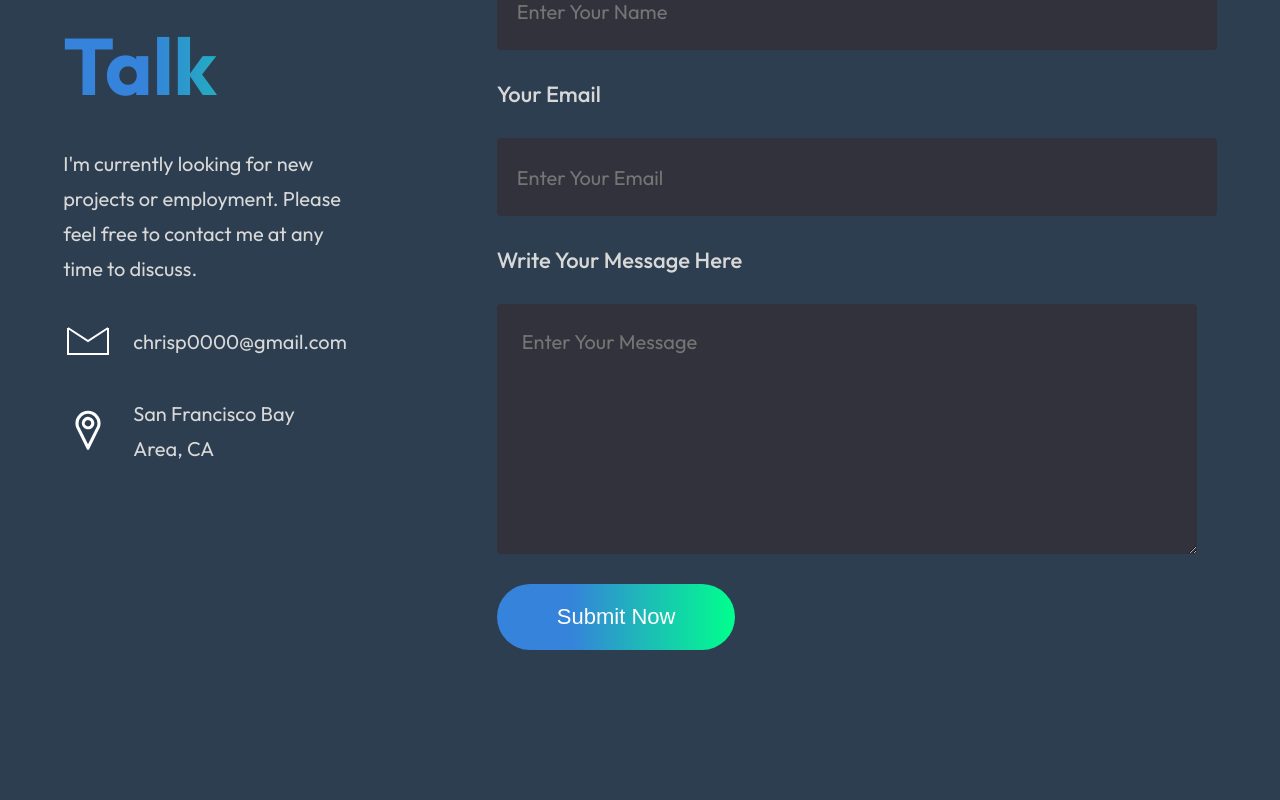
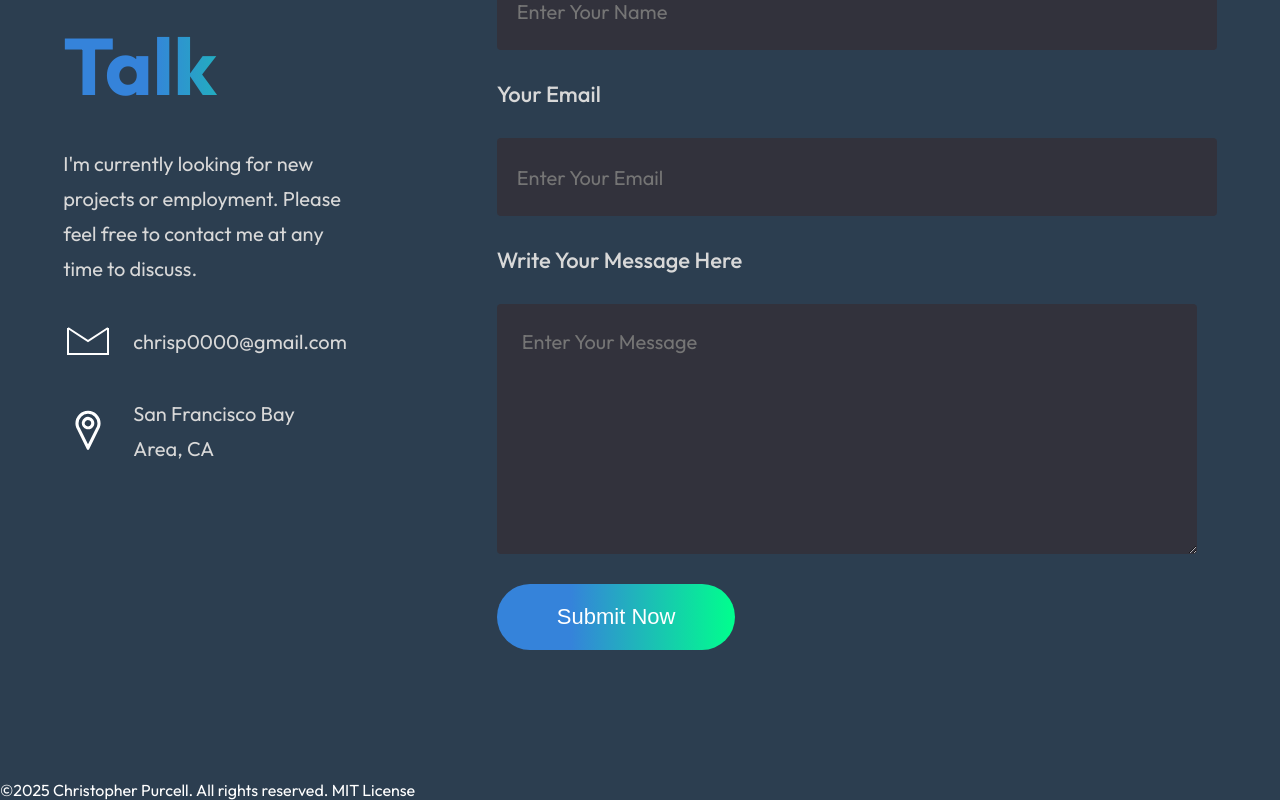
Before and after one commit to the-real-chrisp/react_portfolio, a React (Vite) app: page / in a window 1280 px wide. Shown: the part 5671-6471 px from the top of the page. Before the commit the page ends 6371 px from the top, so only its background shows below. Built offline with nearby package versions, Linux system fonts and the light colour scheme.

Commit message:
added Footer component with copyright

```diff
--- a/src/App.jsx
+++ b/src/App.jsx
@@ -5,6 +5,7 @@ import About from './Components/About/About'
 import Services from './Components/Services/Services'
 import MyWork from './Components/MyWork/MyWork'
 import Contact from './Components/Contact/Contact'
+import Footer from './Components/Footer/Footer'
 
 const App = () => {
   return (
@@ -15,6 +16,7 @@ const App = () => {
       <Services/>
       <MyWork/>
       <Contact/>
+      <Footer/>
     </div>
   )
 }
--- /dev/null
+++ b/src/Components/Footer/Footer.jsx
@@ -0,0 +1,12 @@
+import React from 'react'
+import './Footer.css'
+
+const Footer = () => {
+  return (
+    <div className='footer'>
+      <p>©2025 Christopher Purcell. All rights reserved. MIT License</p>
+    </div>
+  )
+}
+
+export default Footer
```
Also changed, not shown: src/Components/Footer/Footer.css (added).
